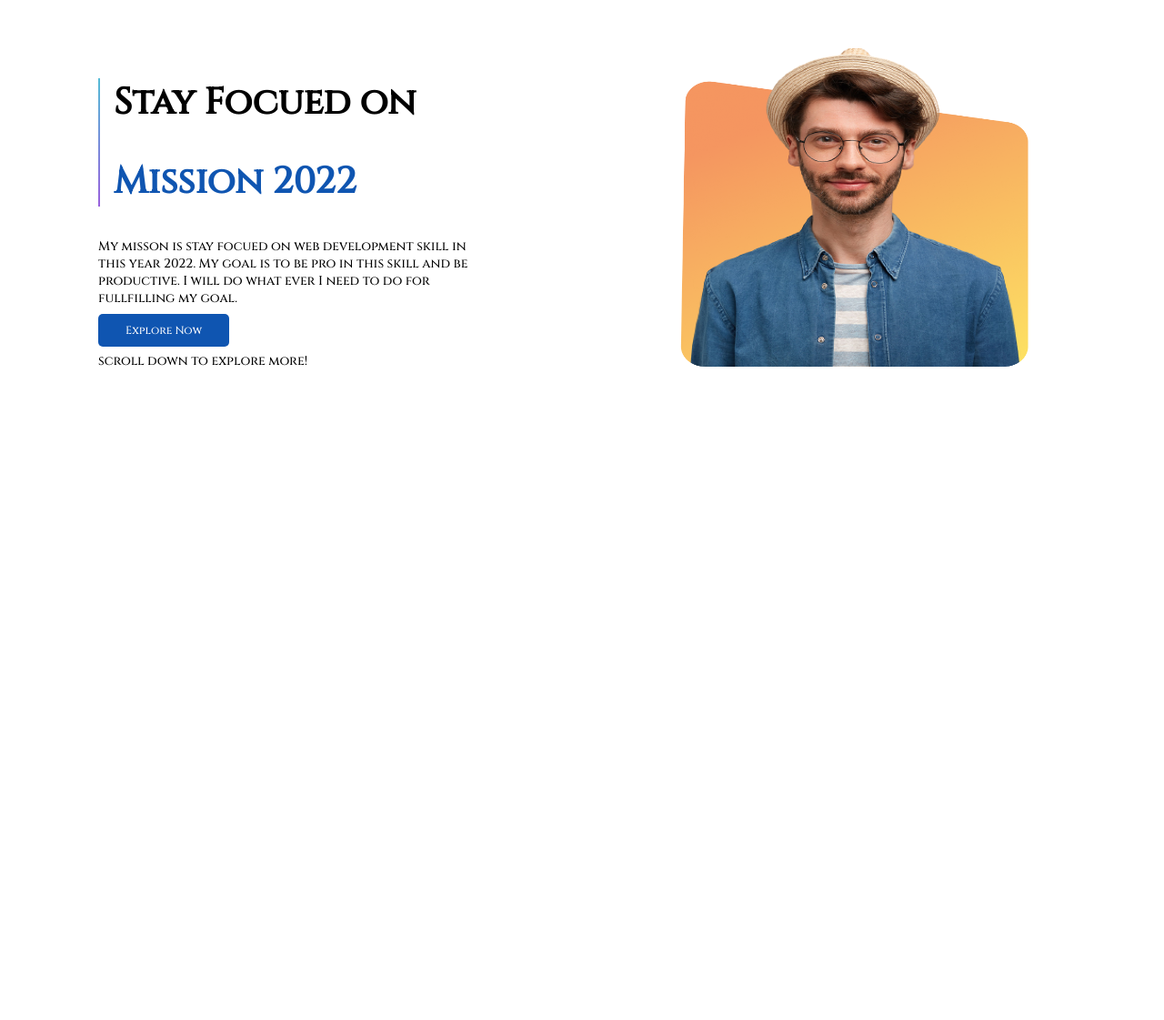
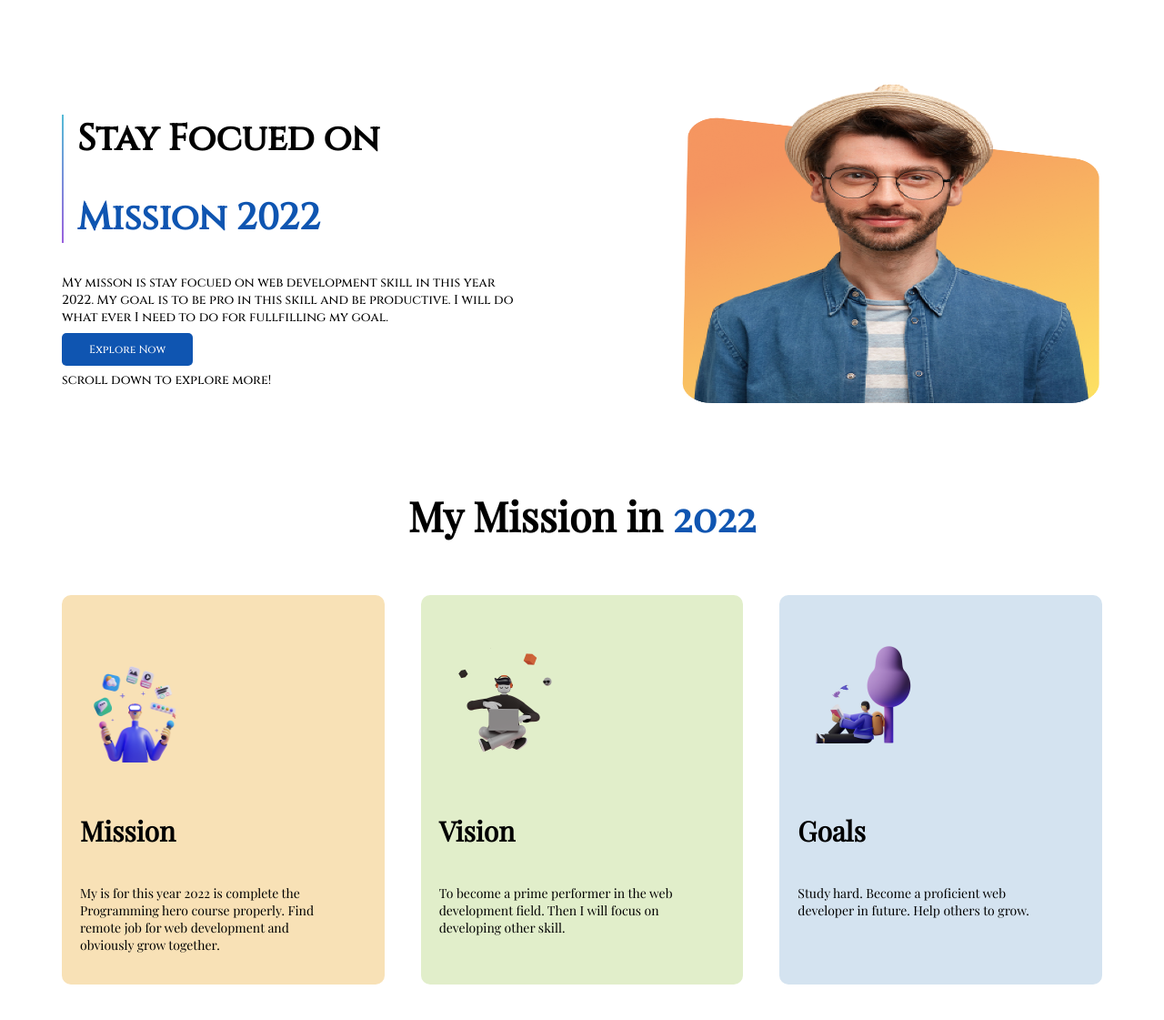
Before and after one commit to Farzana-Bashar/first-assignment, a plain HTML site: page index.html in a window 1280 px wide. Shown: the part 5-1126 px from the top of the page at 91% size. Before the commit the page ends 800 px from the top, so only its background shows below. Drawn offline with nearby package versions, Linux system fonts and the light colour scheme.

Commit message:
add: 2nd part

```diff
--- a/index.html
+++ b/index.html
@@ -7,10 +7,10 @@
   <title>portfolio</title>
   <link rel="preconnect" href="https://fonts.googleapis.com">
   <link rel="preconnect" href="https://fonts.gstatic.com" crossorigin>
-  <link href="https://fonts.googleapis.com/css2?family=Playfair+Display&display=swap" rel="stylesheet">
+  <link href="https://fonts.googleapis.com/css2?family=Cinzel:wght@500&family=Playfair+Display&display=swap" rel="stylesheet">
   <link rel="preconnect" href="https://fonts.googleapis.com">
   <link rel="preconnect" href="https://fonts.gstatic.com" crossorigin>
-  <link href="https://fonts.googleapis.com/css2?family=Cinzel:wght@500&family=Playfair+Display&display=swap" rel="stylesheet">
+  <link href="https://fonts.googleapis.com/css2?family=Be+Vietnam+Pro:wght@300&family=Cinzel:wght@500&family=Playfair+Display&display=swap" rel="stylesheet">
   <link rel="stylesheet" href="style.css">
 
 </head>
@@ -18,7 +18,7 @@
   <section class="focus-section">
     <div class="half-div">
       <div class="side-border">
-        <h1 class="focus">Stay Focued on</span> </h1>
+        <h1 class="focus">Stay Focued on </h1>
         <h1 class="focus blue">Mission 2022</h1>
       </div>
       <p> My misson is stay focued on web development skill in this year 2022. My goal is to be pro in this skill and be productive. I will do what ever I need to do for fullfilling my goal.  </p>
@@ -29,5 +29,27 @@
       <img src="./images/person/person-1.png" alt="zerin photo">
     </div>
   </section>
+
+  <section class="mission-section">
+    <h1>My Mission in <span class="blue">2022</span> </h1>
+    <div class="flexible-div">
+      <div class="one-third-div" id="mission">
+        <img src="./images/illustrators/illustrator-1.png" alt="">
+        <h4>Mission</h4>
+        <p> My is for this year 2022 is complete the Programming hero course properly. Find remote job for web development and obviously grow together.</p>
+      </div>
+      <div class="one-third-div" id="vision">
+        <img src="./images/illustrators/illustrator-2.png" alt="">
+        <h4>Vision</h4>
+        <p>To become a prime performer in the web development field. Then I will focus on developing other skill.</p>
+      </div>
+      <div class="one-third-div" id="goals">
+        <img src="./images/illustrators/illustrator-3.png" alt="">
+        <h4>Goals</h4>
+        <p> Study hard. Become a proficient web developer in future. Help others to grow.</p>
+      </div>
+    </div>
+
+  </section>
 </body>
 </html>
--- a/style.css
+++ b/style.css
@@ -1,8 +1,20 @@
-body{
+.focus-section{
   font-family: 'Cinzel', serif;
+}
+.mission-section{
+  font-family: 'Be Vietnam Pro', sans-serif;
+  font-family: 'Cinzel', serif;
+  font-family: 'Playfair Display', serif;
+  font-size: 30px;
+}
+.mission-section h1{
+  font-weight: 900;
 }
 body p{
   font-size: 14px;
+}
+body{
+  padding: 40px;
 }
 .focus-section{
   display: flex;
@@ -21,11 +33,14 @@ body p{
 }
 .half-div{
   width: 50%;
-  padding: 50px 100px;
+  padding: 50px 20px;
 }
 .half-div img{
-  width: 400px;
+  width: 480px;
   height: 350px;
+  /* border: 2px solid black; */
+  padding-left: 120px;
+  /* margin: 50px; */
 }
 .blue-button{
   /* margin:auto; */
@@ -36,3 +51,33 @@ body p{
   text-decoration: none;
   font-size: 12px;
 }
+
+.one-third-div{
+  width: 33.33%;
+  padding: 50px 50px 20px 20px;
+  margin: 20px;
+  border-radius: 10px;
+}
+.flexible-div{
+  display: flex;
+}
+.mission-section img{
+  height: 141px;
+  width: 141px;
+}
+.mission-section h1{
+  text-align: center;
+}
+
+#mission{
+  background-color: rgb(248, 225, 182);
+}
+
+#vision{
+  background-color: rgb(225, 238, 202);
+
+}
+
+#goals{
+  background-color: rgb(212, 227, 240);
+}
```
